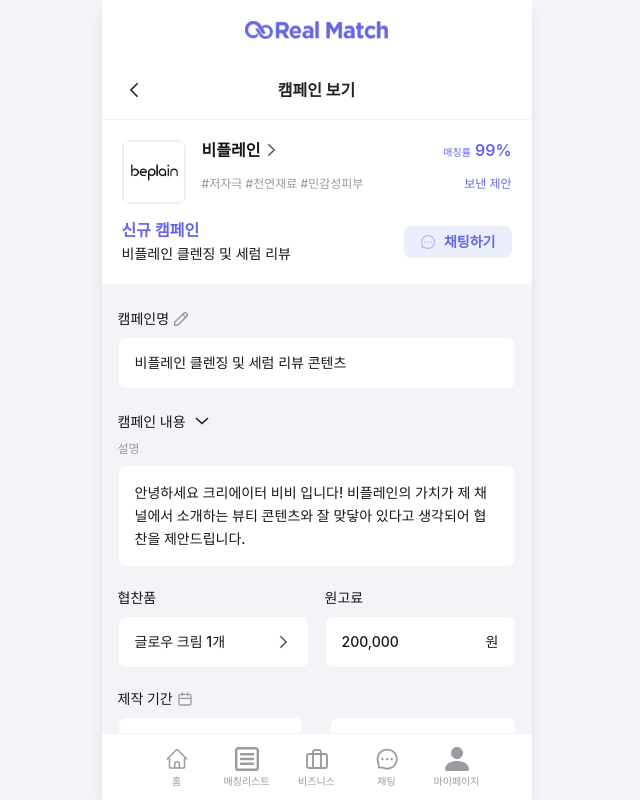
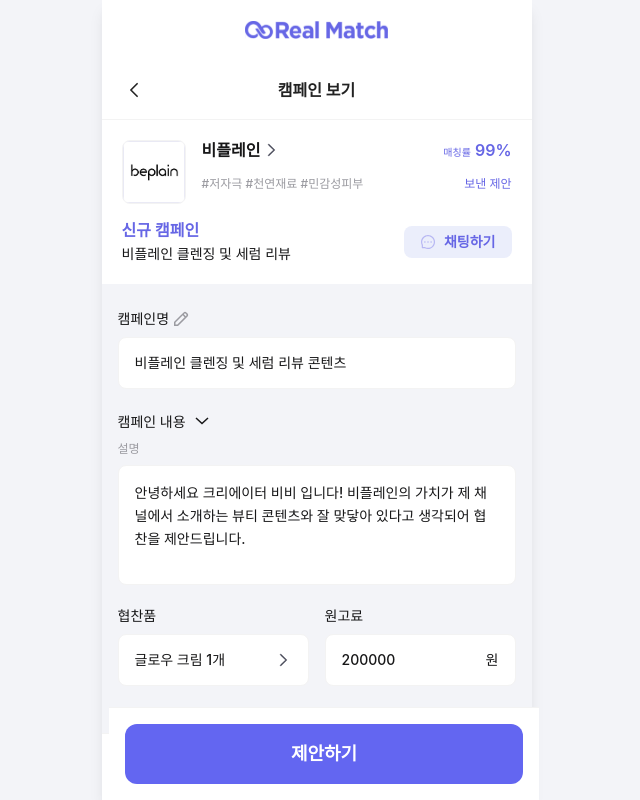
Before and after one commit to RealMatchTeam/FE, a React (Vite) app: page /campaign in a window 1280 px wide. Shown: the whole page, without its empty margins (316-956 px from the left). Built offline with nearby package versions, Linux system fonts and the light colour scheme; a web font is replaced by a local one.

Commit message:
feat: 캠페인 제안 및 현황 aPI 연동 UI 구현

```diff
--- a/package.json
+++ b/package.json
@@ -13,6 +13,7 @@
     "@iconify/react": "^6.0.2",
     "@tanstack/react-query": "^5.90.16",
     "@tanstack/react-router": "^1.145.7",
+    "axios": "^1.13.4",
     "iconify": "^1.4.0",
     "react": "^19.2.0",
     "react-dom": "^19.2.0",
--- /dev/null
+++ b/src/api/axois.ts
@@ -0,0 +1,21 @@
+import axios from "axios";
+
+export const axiosInstance = axios.create({
+  // 1. baseURL을 "/"로 수정
+  baseURL: "/",
+  headers: {
+    "Content-Type": "application/json",
+  },
+});
+
+// 2. 인증 토큰 자동 삽입
+/*
+axiosInstance.interceptors.request.use((config) => {
+  const token = localStorage.getItem("accessToken");
+
+  if (token) {
+    config.headers.Authorization = `Bearer ${token}`;
+  }
+  return config;
+});
+*/
--- /dev/null
+++ b/src/hooks/queries/useCampaign.ts
@@ -0,0 +1,16 @@
+import { useMutation } from "@tanstack/react-query";
+import { postCampaignRequest } from "../../routes/_main/_business/campaign/api/campaign";
+
+export const useCreateCampaignMutation = () => {
+  return useMutation({
+    mutationFn: postCampaignRequest,
+    onSuccess: (data) => {
+      alert("캠페인 제안이 완료되었습니다!");
+      console.log("성공:", data);
+    },
+    onError: (error) => {
+      alert("제안에 실패했습니다.");
+      console.error("에러:", error);
+    },
+  });
+};
--- /dev/null
+++ b/src/routes/_main/_business/campaign/api/campaign.ts
@@ -0,0 +1,22 @@
+import { axiosInstance } from "../../../../../api/axois";
+
+export interface CampaignRequest {
+  brandId: number;
+  campaignId: number | null;
+  campaignName: string;
+  description: string;
+  formats: { id: string }[];
+  categories: { id: string; customValue?: string }[];
+  tones: { id: string }[];
+  involvements: { id: string }[];
+  usageRanges: { id: string }[];
+  rewardAmount: number;
+  productId: number;
+  startDate: string;
+  endDate: string;
+}
+
+export const postCampaignRequest = async (data: CampaignRequest) => {
+  const response = await axiosInstance.post("/api/v1/campaigns/request", data);
+  return response.data;
+};
--- a/src/routes/_main/_business/campaign/campaign-content.tsx
+++ b/src/routes/_main/_business/campaign/campaign-content.tsx
@@ -1,4 +1,5 @@
 import { useState } from "react";
+import { useCreateCampaignMutation } from "../../../../hooks/queries/useCampaign";
 
 import Header from "../../../../components/layout/Header";
 import CampaignBrandCard from "../components/CampaignBrandCard";
@@ -13,30 +14,61 @@
 export default function CampaignContent() {
   const [isContentOpen, setIsContentOpen] = useState(false);
 
+  // 1. API 전송을 위한 상태 관리
+  const [campaignData, setCampaignData] = useState({
+    brandId: 1,
+    campaignId: null, // 신규 캠페인
+    campaignName: "비플레인 클렌징 및 세럼 리뷰 콘텐츠",
+    description: "안녕하세요 크리에이터 비비 입니다! 비플레인의 가치가 제 채널에서 소개하는 뷰티 콘텐츠와 잘 맞닿아 있다고 생각되어 협찬을 제안드립니다.",
+    rewardAmount: 200000,
+    startDate: "2025-01-20",
+    endDate: "2025-01-30",
+    // 태그/형식 등은 초기값 혹은 API로 받아온 ID값 세팅
+    formats: [{ id: "32000000-0000-0000-0000-000000000000" }],
+    categories: [{ id: "31310000-0000-0000-0000-000000000000", customValue: "성분 분석 리뷰" }],
+    tones: [
+        { id: "31360000-0000-0000-0000-000000000000" },
+        { id: "31330000-0000-0000-0000-000000000000" }
+    ],
+    involvements: [{ id: "32320000-0000-0000-0000-000000000000" }],
+    usageRanges: [{ id: "32350000-0000-0000-0000-000000000000" }],
+    productId: 5
+  });
+
+  // 2. TanStack Query Mutation 사용
+  const { mutate, isPending } = useCreateCampaignMutation();
+
+  const handleSubmit = () => {
+    // 실제 전송 로직
+    mutate(campaignData);
+  };
+
   return (
-    <div className="flex flex-col w-full min-h-screen bg-[var(--color-bluegray-1)]">
-      {/* Header */}
+    <div className="flex flex-col w-full min-h-screen bg-[var(--color-bluegray-1)] relative">
       <Header title="캠페인 보기" />
 
-      <main className="flex flex-col px-4 py-6 gap-6 pb-24">
+      <main className="flex flex-col px-4 py-6 gap-6 pb-32">
         <CampaignBrandCard />
 
         <div className="flex flex-col gap-5">
           {/* 캠페인명 */}
           <CampaignInfoGroup
             label="캠페인명"
-            right={<img src={editIcon} alt="edit" className="w-4 h-4" />}
+            right={<img src={editIcon} alt="edit" className="w-4 h-4 cursor-pointer" />}
           >
-            <div className="w-full p-4 bg-[var(--color-bg-w)] border border-[var(--color-text-gray5)] rounded-lg text-body1">
-              비플레인 클렌징 및 세럼 리뷰 콘텐츠
-            </div>
+            <input
+              type="text"
+              value={campaignData.campaignName}
+              onChange={(e) => setCampaignData({...campaignData, campaignName: e.target.value})}
+              className="w-full p-4 bg-[var(--color-bg-w)] border border-[var(--color-text-gray5)] rounded-lg text-body1 focus:outline-none focus:border-blue-400"
+            />
           </CampaignInfoGroup>
 
           {/* 캠페인 내용 */}
           <CampaignInfoGroup
             label="캠페인 내용"
             right={
-              <button onClick={() => setIsContentOpen(prev => !prev)}>
+              <button onClick={() => setIsContentOpen((prev) => !prev)}>
                 <img
                   src={isContentOpen ? dropupIcon : dropdownIcon}
                   alt="toggle"
@@ -45,24 +77,20 @@
             }
           >
             <div className="flex flex-col gap-4">
-              {/* 설명 */}
               <div className="flex flex-col gap-2">
-                <p className="text-callout1 text-[var(--color-text-gray3)]">
-                  설명
-                </p>
-                <div className="w-full p-4 bg-[var(--color-bg-w)] border border-[var(--color-text-gray5)] rounded-lg text-body1 leading-relaxed">
-                  안녕하세요 크리에이터 비비 입니다! 비플레인의 가치가 제 채널에서
-                  소개하는 뷰티 콘텐츠와 잘 맞닿아 있다고 생각되어 협찬을 제안드립니다.
-                </div>
+                <p className="text-callout1 text-[var(--color-text-gray3)]">설명</p>
+                <textarea
+                  value={campaignData.description}
+                  onChange={(e) => setCampaignData({...campaignData, description: e.target.value})}
+                  className="w-full p-4 bg-[var(--color-bg-w)] border border-[var(--color-text-gray5)] rounded-lg text-body1 leading-relaxed min-h-[120px] resize-none focus:outline-none"
+                />
               </div>
 
-              {/* dropdown 열렸을 때 */}
               {isContentOpen && (
-                <div className="grid grid-cols-2 gap-4">
+                <div className="grid grid-cols-2 gap-4 animate-in fade-in duration-300">
                   <div className="col-span-2">
                     <ContentItem label="형식" value="인스타그램 릴스" />
                   </div>
-
                   <ContentItem label="종류" value="겟레디윗미, 스토리" />
                   <ContentItem label="톤" value="수다적인, 일상적인" />
                   <ContentItem label="관여도" value="가이드만 제공" />
@@ -75,7 +103,7 @@
           {/* 협찬품 / 원고료 */}
           <div className="grid grid-cols-2 gap-4">
             <CampaignInfoGroup label="협찬품">
-              <div className="w-full p-4 bg-[var(--color-bg-w)] border border-[var(--color-text-gray5)] rounded-lg text-body1 flex justify-between items-center">
+              <div className="w-full p-4 bg-[var(--color-bg-w)] border border-[var(--color-text-gray5)] rounded-lg text-body1 flex justify-between items-center cursor-pointer">
                 글로우 크림 1개
                 <img src={arrowRightIcon} alt="arrow" className="w-4 h-4" />
               </div>
@@ -83,7 +111,13 @@
 
             <CampaignInfoGroup label="원고료">
               <div className="w-full p-4 bg-[var(--color-bg-w)] border border-[var(--color-text-gray5)] rounded-lg text-body1 flex justify-between items-center">
-                200,000 <span>원</span>
+                <input
+                  type="number"
+                  value={campaignData.rewardAmount}
+                  onChange={(e) => setCampaignData({...campaignData, rewardAmount: Number(e.target.value)})}
+                  className="w-full focus:outline-none"
+                />
+                <span className="shrink-0 ml-1">원</span>
               </div>
             </CampaignInfoGroup>
           </div>
@@ -94,14 +128,12 @@
             right={<img src={calendarIcon} alt="calendar" className="w-4 h-4" />}
           >
             <div className="flex items-center gap-2">
-              <div className="flex-1 p-4 bg-[var(--color-bg-w)] border border-[var(--color-text-gray5)] rounded-lg text-body1">
-                2025년 1월 20일
+              <div className="flex-1 p-4 bg-[var(--color-bg-w)] border border-[var(--color-text-gray5)] rounded-lg text-body1 text-center">
+                {campaignData.startDate}
               </div>
-
               <span className="text-[var(--color-text-gray3)]">~</span>
-
-              <div className="flex-1 p-4 bg-[var(--color-bg-w)] border border-[var(--color-text-gray5)] rounded-lg text-body1">
-                2025년 1월 30일
+              <div className="flex-1 p-4 bg-[var(--color-bg-w)] border border-[var(--color-text-gray5)] rounded-lg text-body1 text-center">
+                {campaignData.endDate}
               </div>
             </div>
           </CampaignInfoGroup>
@@ -117,18 +149,28 @@
           </CampaignInfoGroup>
         </div>
       </main>
+
+      {/* 하단 제안하기 버튼 섹션 */}
+      <div className="fixed bottom-0 left-0 right-0 p-4 bg-white border-t border-[var(--color-text-gray5)] max-w-[430px] mx-auto z-10">
+        <button
+          onClick={handleSubmit}
+          disabled={isPending}
+          className="w-full py-4 bg-[#6366F1] text-white rounded-xl font-bold text-lg active:scale-95 transition-transform disabled:bg-gray-400"
+        >
+          {isPending ? "제안 보내는 중..." : "제안하기"}
+        </button>
+      </div>
     </div>
   );
 }
 
-/* 내부 공통 컴포넌트 */
 function ContentItem({ label, value }: { label: string; value: string }) {
   return (
     <div className="flex flex-col gap-1">
       <p className="text-callout1 text-[var(--color-text-gray3)]">{label}</p>
-      <div className="p-4 bg-[var(--color-bg-w)] border border-[var(--color-text-gray5)] rounded-lg text-body1 flex justify-between items-center">
-        {value}
-        <img src={arrowRightIcon} alt="arrow" className="w-4 h-4" />
+      <div className="p-4 bg-[var(--color-bg-w)] border border-[var(--color-text-gray5)] rounded-lg text-body1 flex justify-between items-center cursor-pointer active:bg-gray-50">
+        <span className="truncate">{value}</span>
+        <img src={arrowRightIcon} alt="arrow" className="w-4 h-4 shrink-0" />
       </div>
     </div>
   );
--- a/vite.config.ts
+++ b/vite.config.ts
@@ -7,6 +7,14 @@
 export default defineConfig({
   server: {
     port: 5173,
+    proxy: {
+      // 브라우저에서 /api로 시작하는 요청을 만나면 아래 target 주소로 전달
+      '/api': {
+        target: 'https://api.realmatch.co.kr',
+        changeOrigin: true,
+        secure: false,
+      },
+    },
   },
   plugins: [
     TanStackRouterVite(),
```
Also changed, not shown: 1 other file (tests, documents, lock files or other folders).
